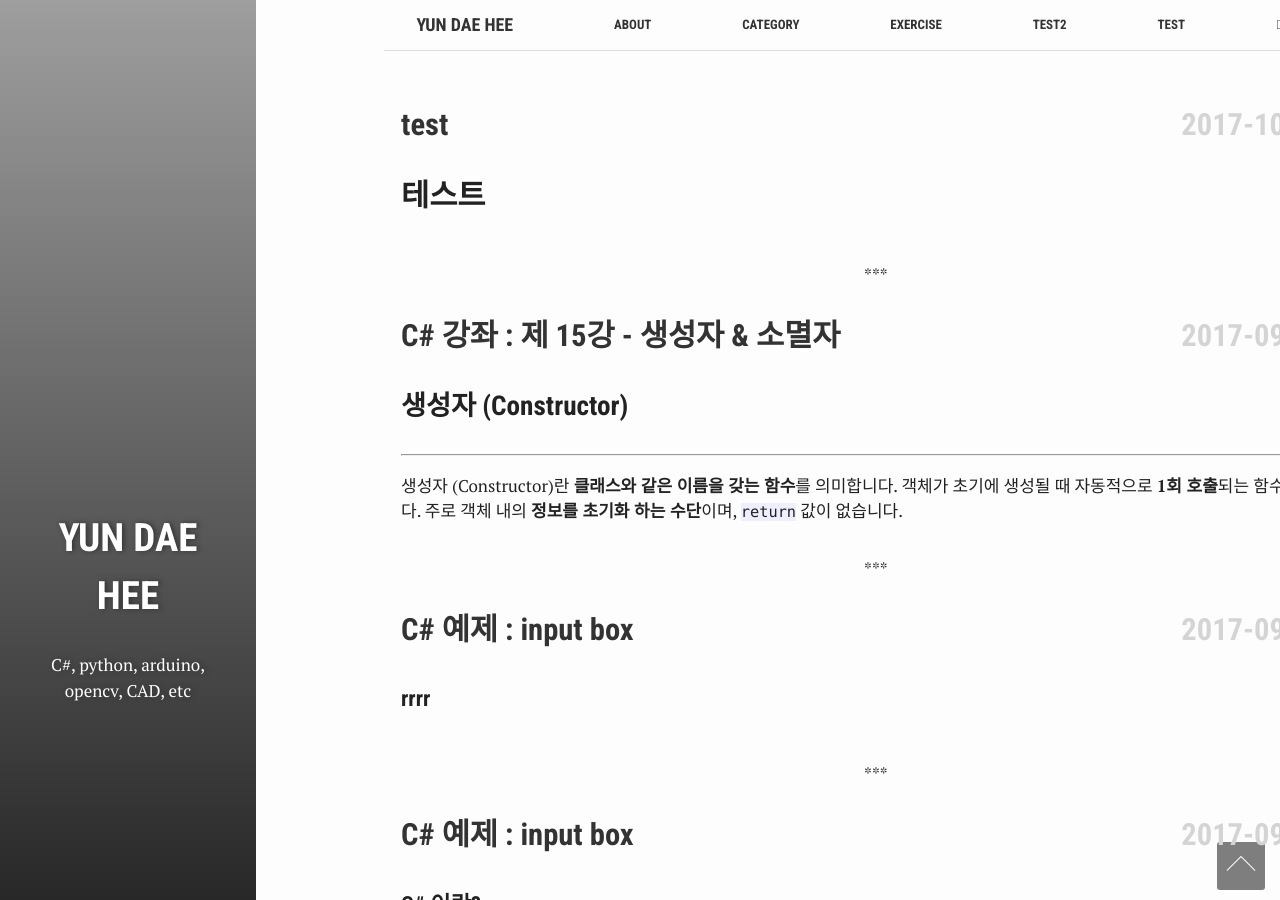
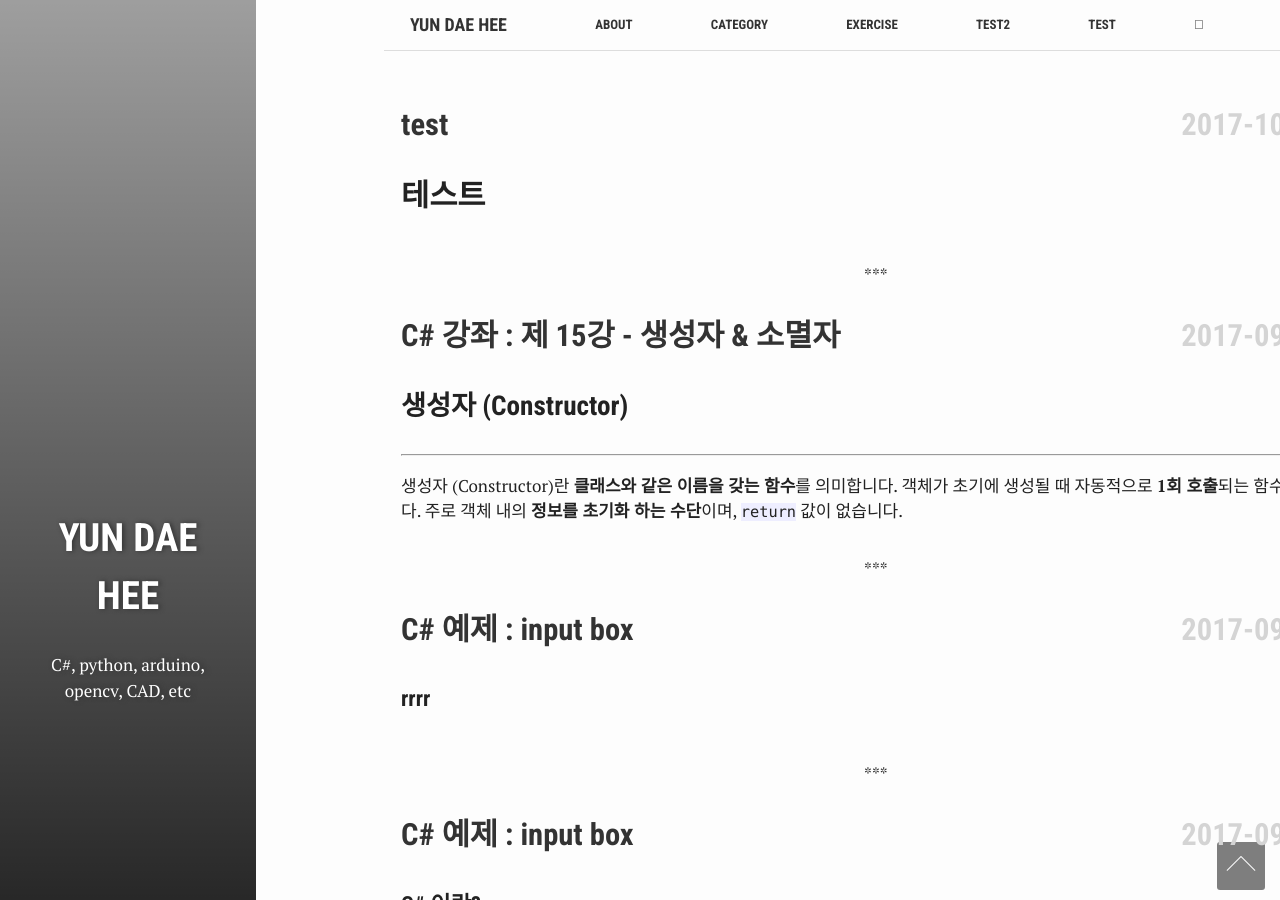
Before and after one commit to test076923/test076923.github.io, a Jekyll site: the page built from index.html, in a window 1280 px wide and 900 px high. Built offline with Jekyll 4.4.1, drawn with Linux system fonts in a browser that asks for light colours; nearby versions of some CDN libraries; comment, search, counter and statistics services are not loaded.

Commit message:
Update header.html

```diff
--- a/_includes/header.html
+++ b/_includes/header.html
@@ -15,9 +15,14 @@
 
     <!-- <a href="http://www.naver.com"> NAVER; </a> -->
 
-    <a href="https://www.naver.com" class="icon fa-facebook">
+    <a href="https://www.naver.com" class="fab fa-facebook">
       <!--  <img src="{{ site.baseurl }}/favicon.ico" width=50 height=50 class="cover" style="none" />  -->
     </a>
+
+    <a href="https://www.naver.com">
+        <i class="fab fa-facebook"> </i>
+    </a>
+
 
     <label for="menu-checkbox" class="toggle-button" data-open="☰" data-close="☰" onclick></label>
   </nav>
```
